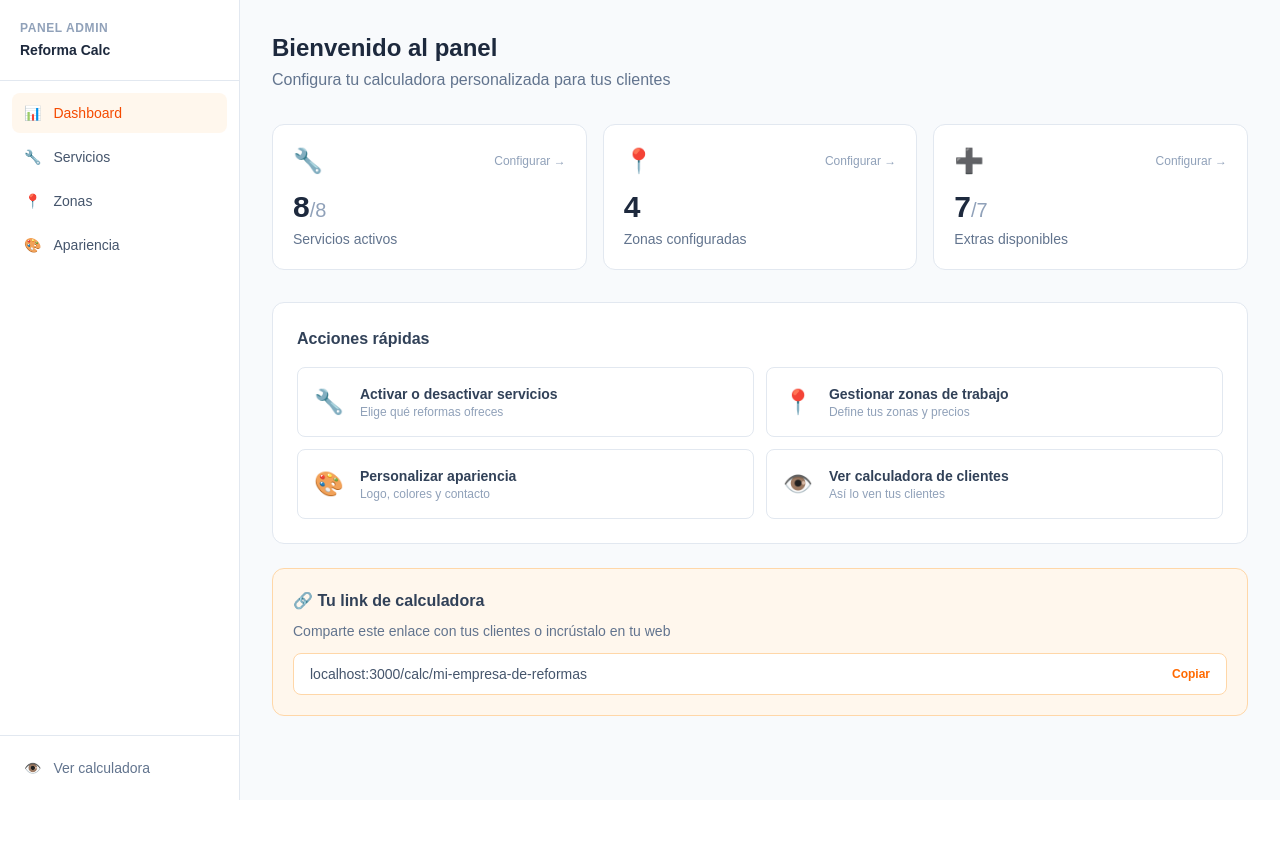
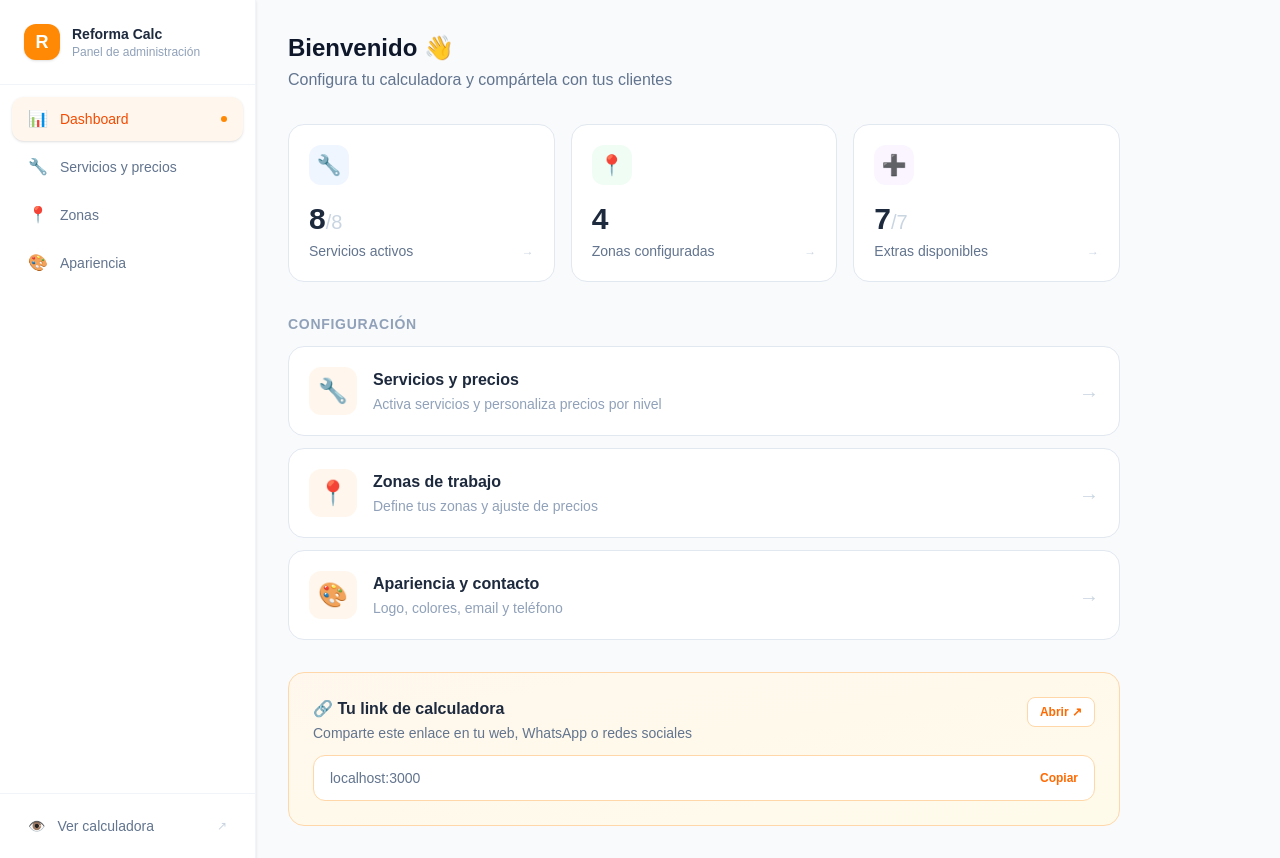
Before and after one commit to antonionedelcu16/reforma-calc, a Next.js app: page /admin in a window 1280 px wide. Before the commit the page ends 800 px from the top, so only its background shows below. Built offline with nearby package versions, Linux system fonts and the light colour scheme.

Commit message:
design: rediseño panel admin con sidebar mejorado y dashboard más visual

```diff
--- a/app/admin/layout.tsx
+++ b/app/admin/layout.tsx
@@ -5,7 +5,7 @@ import { usePathname } from "next/navigation";
 
 const NAV = [
   { href: "/admin", label: "Dashboard", icono: "📊" },
-  { href: "/admin/servicios", label: "Servicios", icono: "🔧" },
+  { href: "/admin/servicios", label: "Servicios y precios", icono: "🔧" },
   { href: "/admin/zonas", label: "Zonas", icono: "📍" },
   { href: "/admin/apariencia", label: "Apariencia", icono: "🎨" },
 ];
@@ -16,11 +16,21 @@ export default function AdminLayout({ children }: { children: React.ReactNode })
   return (
     <div className="min-h-screen bg-slate-50 flex">
       {/* Sidebar */}
-      <aside className="w-60 bg-white border-r border-slate-200 flex flex-col">
-        <div className="p-5 border-b border-slate-200">
-          <div className="text-xs font-semibold text-slate-400 uppercase tracking-wider mb-1">Panel Admin</div>
-          <div className="text-sm font-bold text-slate-800">Reforma Calc</div>
+      <aside className="w-64 bg-white border-r border-slate-100 flex flex-col shadow-sm">
+        {/* Logo */}
+        <div className="p-6 border-b border-slate-100">
+          <div className="flex items-center gap-3">
+            <div className="w-9 h-9 rounded-xl bg-orange-400 flex items-center justify-center text-white font-bold text-lg shadow-sm">
+              R
+            </div>
+            <div>
+              <div className="font-bold text-slate-800 text-sm">Reforma Calc</div>
+              <div className="text-xs text-slate-400">Panel de administración</div>
+            </div>
+          </div>
         </div>
+
+        {/* Nav */}
         <nav className="flex-1 p-3 flex flex-col gap-1">
           {NAV.map(({ href, label, icono }) => {
             const activo = pathname === href;
@@ -28,30 +38,35 @@ export default function AdminLayout({ children }: { children: React.ReactNode })
               <Link
                 key={href}
                 href={href}
-                className={`flex items-center gap-3 px-3 py-2.5 rounded-lg text-sm font-medium transition-colors ${
+                className={`flex items-center gap-3 px-4 py-2.5 rounded-xl text-sm font-medium transition-all ${
                   activo
-                    ? "bg-orange-50 text-orange-600"
-                    : "text-slate-600 hover:bg-slate-50 hover:text-slate-900"
+                    ? "bg-orange-50 text-orange-600 shadow-sm"
+                    : "text-slate-500 hover:bg-slate-50 hover:text-slate-800"
                 }`}
               >
-                <span>{icono}</span>
+                <span className="text-base">{icono}</span>
                 {label}
+                {activo && <div className="ml-auto w-1.5 h-1.5 rounded-full bg-orange-400" />}
               </Link>
             );
           })}
         </nav>
-        <div className="p-3 border-t border-slate-200">
+
+        {/* Footer */}
+        <div className="p-3 border-t border-slate-100">
           <Link
             href="/"
-            className="flex items-center gap-3 px-3 py-2.5 rounded-lg text-sm font-medium text-slate-500 hover:bg-slate-50 transition-colors"
+            target="_blank"
+            className="flex items-center gap-3 px-4 py-2.5 rounded-xl text-sm font-medium text-slate-500 hover:bg-orange-50 hover:text-orange-600 transition-all"
           >
             <span>👁️</span>
             Ver calculadora
+            <span className="ml-auto text-xs text-slate-300">↗</span>
           </Link>
         </div>
       </aside>
 
-      {/* Main */}
+      {/* Main content */}
       <main className="flex-1 overflow-auto">
         {children}
       </main>
--- a/app/admin/page.tsx
+++ b/app/admin/page.tsx
@@ -8,63 +8,84 @@ export default function AdminDashboard() {
   const { config } = useConfig();
 
   const stats = [
-    { label: "Servicios activos", valor: config.serviciosActivos.length, total: SERVICIOS.length, href: "/admin/servicios", icono: "🔧" },
-    { label: "Zonas configuradas", valor: config.zonas.length, total: null, href: "/admin/zonas", icono: "📍" },
-    { label: "Extras disponibles", valor: config.extrasActivos.length, total: EXTRAS.length, href: "/admin/servicios", icono: "➕" },
+    { label: "Servicios activos", valor: config.serviciosActivos.length, total: SERVICIOS.length, href: "/admin/servicios", icono: "🔧", color: "bg-blue-50 text-blue-600" },
+    { label: "Zonas configuradas", valor: config.zonas.length, total: null, href: "/admin/zonas", icono: "📍", color: "bg-green-50 text-green-600" },
+    { label: "Extras disponibles", valor: config.extrasActivos.length, total: EXTRAS.length, href: "/admin/servicios", icono: "➕", color: "bg-purple-50 text-purple-600" },
+  ];
+
+  const acciones = [
+    { href: "/admin/servicios", label: "Servicios y precios", desc: "Activa servicios y personaliza precios por nivel", icono: "🔧" },
+    { href: "/admin/zonas", label: "Zonas de trabajo", desc: "Define tus zonas y ajuste de precios", icono: "📍" },
+    { href: "/admin/apariencia", label: "Apariencia y contacto", desc: "Logo, colores, email y teléfono", icono: "🎨" },
   ];
 
   return (
-    <div className="p-8">
+    <div className="p-8 max-w-4xl">
+      {/* Header */}
       <div className="mb-8">
-        <h1 className="text-2xl font-bold text-slate-800">Bienvenido al panel</h1>
-        <p className="text-slate-500 mt-1">Configura tu calculadora personalizada para tus clientes</p>
+        <h1 className="text-2xl font-bold text-slate-900">Bienvenido 👋</h1>
+        <p className="text-slate-500 mt-1">Configura tu calculadora y compártela con tus clientes</p>
       </div>
 
       {/* Stats */}
-      <div className="grid grid-cols-1 sm:grid-cols-3 gap-4 mb-8">
-        {stats.map(({ label, valor, total, href, icono }) => (
-          <Link key={label} href={href} className="bg-white rounded-xl border border-slate-200 p-5 hover:border-orange-300 transition-colors group">
-            <div className="flex items-center justify-between mb-3">
-              <span className="text-2xl">{icono}</span>
-              <span className="text-xs text-slate-400 group-hover:text-orange-500 transition-colors">Configurar →</span>
+      <div className="grid grid-cols-3 gap-4 mb-8">
+        {stats.map(({ label, valor, total, href, icono, color }) => (
+          <Link key={label} href={href} className="bg-white rounded-2xl border border-slate-200 p-5 hover:shadow-md hover:border-slate-300 transition-all group">
+            <div className={`w-10 h-10 rounded-xl flex items-center justify-center text-xl mb-4 ${color}`}>
+              {icono}
             </div>
-            <div className="text-3xl font-bold text-slate-800">
+            <div className="text-3xl font-extrabold text-slate-800">
               {valor}
-              {total !== null && <span className="text-slate-400 text-xl font-normal">/{total}</span>}
+              {total !== null && <span className="text-slate-300 text-xl font-normal">/{total}</span>}
             </div>
-            <div className="text-sm text-slate-500 mt-1">{label}</div>
+            <div className="text-sm text-slate-500 mt-1 flex items-center justify-between">
+              {label}
+              <span className="text-xs text-slate-300 group-hover:text-orange-400 transition-colors">→</span>
+            </div>
           </Link>
         ))}
       </div>
 
-      {/* Quick actions */}
-      <div className="bg-white rounded-xl border border-slate-200 p-6 mb-6">
-        <h2 className="font-semibold text-slate-700 mb-4">Acciones rápidas</h2>
-        <div className="grid grid-cols-1 sm:grid-cols-2 gap-3">
-          {[
-            { href: "/admin/servicios", label: "Activar o desactivar servicios", desc: "Elige qué reformas ofreces", icono: "🔧" },
-            { href: "/admin/zonas", label: "Gestionar zonas de trabajo", desc: "Define tus zonas y precios", icono: "📍" },
-            { href: "/admin/apariencia", label: "Personalizar apariencia", desc: "Logo, colores y contacto", icono: "🎨" },
-            { href: "/", label: "Ver calculadora de clientes", desc: "Así lo ven tus clientes", icono: "👁️" },
-          ].map(({ href, label, desc, icono }) => (
-            <Link key={href} href={href} className="flex items-center gap-4 p-4 rounded-lg border border-slate-200 hover:border-orange-300 hover:bg-orange-50 transition-all">
-              <span className="text-2xl">{icono}</span>
-              <div>
-                <div className="text-sm font-semibold text-slate-700">{label}</div>
-                <div className="text-xs text-slate-400">{desc}</div>
+      {/* Acciones */}
+      <div className="mb-8">
+        <h2 className="text-sm font-semibold text-slate-400 uppercase tracking-wider mb-3">Configuración</h2>
+        <div className="grid grid-cols-1 gap-3">
+          {acciones.map(({ href, label, desc, icono }) => (
+            <Link key={href} href={href} className="bg-white rounded-2xl border border-slate-200 p-5 hover:shadow-md hover:border-orange-200 transition-all flex items-center gap-4 group">
+              <div className="w-12 h-12 rounded-xl bg-orange-50 flex items-center justify-center text-2xl flex-shrink-0 group-hover:bg-orange-100 transition-colors">
+                {icono}
               </div>
+              <div className="flex-1">
+                <div className="font-semibold text-slate-800">{label}</div>
+                <div className="text-sm text-slate-400 mt-0.5">{desc}</div>
+              </div>
+              <span className="text-slate-300 group-hover:text-orange-400 transition-colors text-xl">→</span>
             </Link>
           ))}
         </div>
       </div>
 
-      {/* Link compartible */}
-      <div className="bg-orange-50 border border-orange-200 rounded-xl p-5">
-        <h2 className="font-semibold text-slate-700 mb-2">🔗 Tu link de calculadora</h2>
-        <p className="text-sm text-slate-500 mb-3">Comparte este enlace con tus clientes o incrústalo en tu web</p>
-        <div className="flex items-center gap-2 bg-white border border-orange-200 rounded-lg px-4 py-2.5">
-          <span className="text-sm text-slate-600 flex-1 font-mono">localhost:3000/calc/{config.nombre.toLowerCase().replace(/\s+/g, "-")}</span>
-          <button className="text-xs font-semibold text-orange-500 hover:text-orange-600">Copiar</button>
+      {/* Link calculadora */}
+      <div className="bg-gradient-to-br from-orange-50 to-amber-50 border border-orange-200 rounded-2xl p-6">
+        <div className="flex items-start justify-between mb-3">
+          <div>
+            <h2 className="font-bold text-slate-800">🔗 Tu link de calculadora</h2>
+            <p className="text-sm text-slate-500 mt-0.5">Comparte este enlace en tu web, WhatsApp o redes sociales</p>
+          </div>
+          <Link href="/" target="_blank" className="text-xs font-semibold text-orange-500 hover:text-orange-600 transition-colors px-3 py-1.5 bg-white rounded-lg border border-orange-200">
+            Abrir ↗
+          </Link>
+        </div>
+        <div className="flex items-center gap-2 bg-white border border-orange-200 rounded-xl px-4 py-3">
+          <span className="text-sm text-slate-500 flex-1 font-mono truncate">
+            localhost:3000
+          </span>
+          <button
+            onClick={() => navigator.clipboard.writeText("http://localhost:3000")}
+            className="text-xs font-semibold text-orange-500 hover:text-orange-600 flex-shrink-0"
+          >
+            Copiar
+          </button>
         </div>
       </div>
     </div>
```
